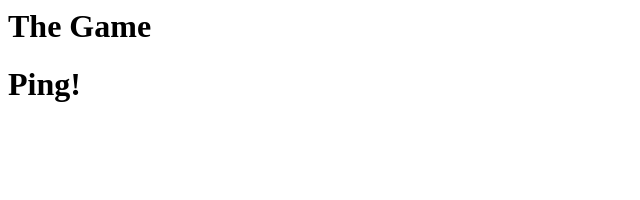
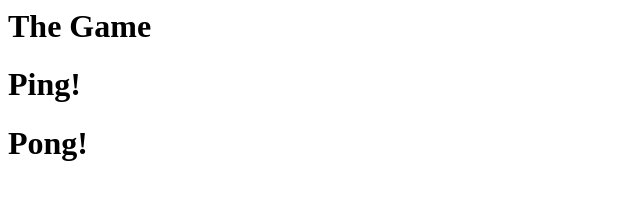
Before and after one commit to ericpkatz/ping-pong, a plain HTML site: page index.html in a window 1280 px wide. Shown: the whole page, without its empty margins (0-640 px from the left). Drawn offline with Linux system fonts and the light colour scheme.

Commit message:
pong added

```diff
--- a/index.html
+++ b/index.html
@@ -4,5 +4,6 @@
   <body>
     <h1>The Game</h1>
     <h1>Ping!</h1>
+    <h1>Pong!</h1>
   </body>
 </html>
```
